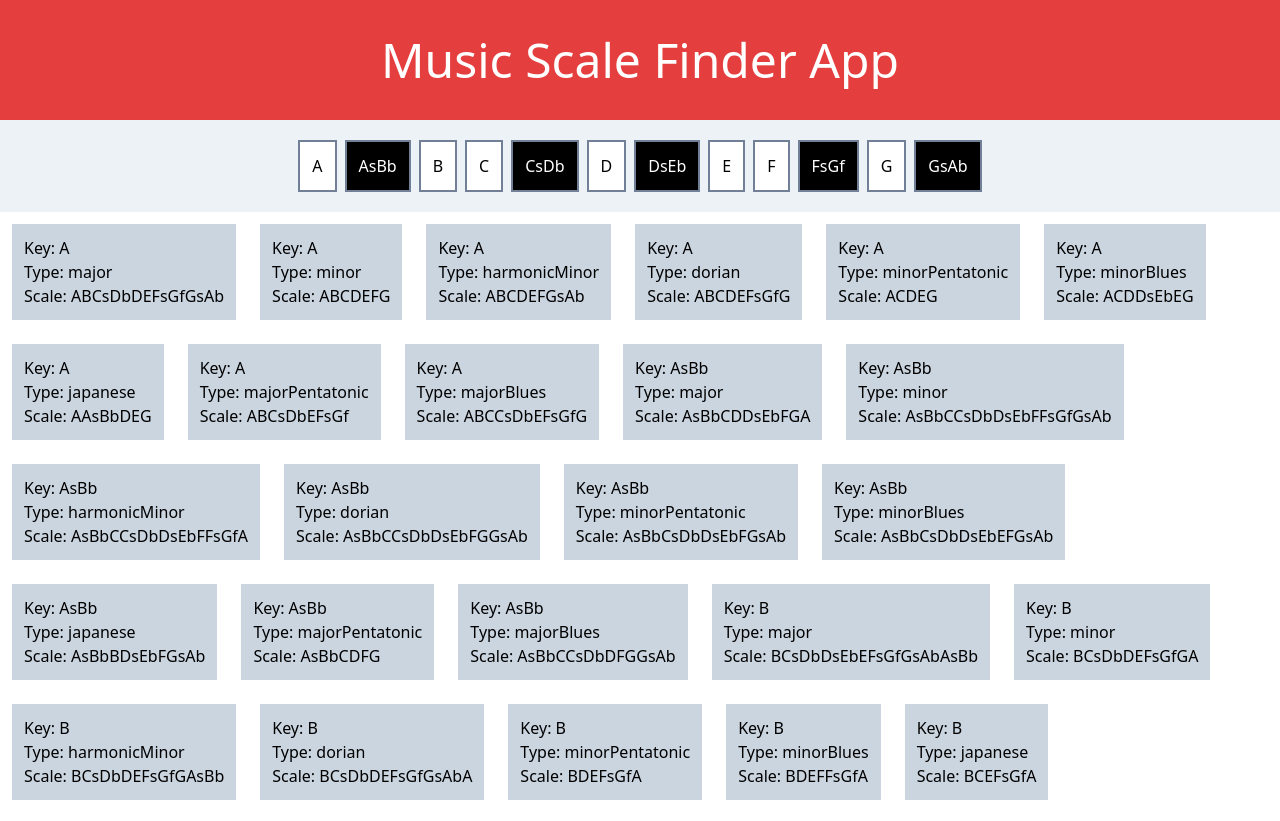
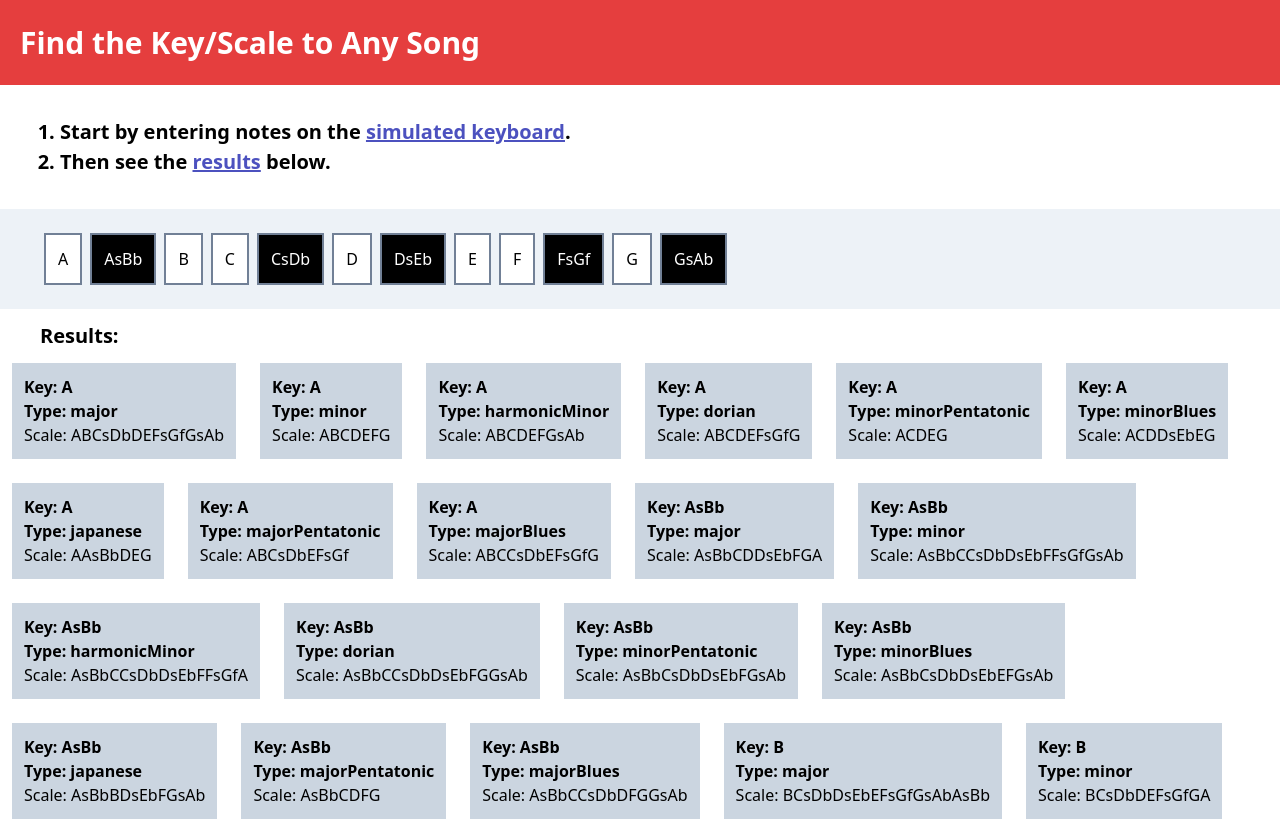
Before and after one commit to Bradslavens/MusicKeyScaleFinder, a React (Create React App) app: page / in a window 1280 px wide. Shown: the top 821 px of the page. Built offline with nearby package versions, Linux system fonts and the light colour scheme.

Commit message:
added h tags updated wrapping/padding

```diff
--- a/src/components/Header.js
+++ b/src/components/Header.js
@@ -2,9 +2,9 @@ import React from 'react'
 
 function Header(props){
     return(
-        <div class="w-full text-center text-white bg-red-600 text-5xl p-6">
-            <h1>Music Scale Finder App</h1>
-        </div>
+        <header class="font-bold w-full text-white bg-red-600 text-3xl p-5">
+            <h1>Find the Key/Scale to Any Song</h1>
+        </header>
     )
 }
 
--- a/src/components/KeyButton.js
+++ b/src/components/KeyButton.js
@@ -3,7 +3,7 @@ import React from 'react';
 function KeyButton(props) {
 
     return (
-        <div class="mx-1">
+        <div class="m-1">
             <button onClick={props.onClick} class={props.class}>{props.value}</button>
         </div>
     );
--- a/src/components/NoteInput.js
+++ b/src/components/NoteInput.js
@@ -4,7 +4,7 @@ class NoteInput extends React.Component{
 
     render() {
         return(
-            <div class="text-lg flex flex-wrap bg-green-400 text-green-100">
+            <div id="keyboard" class="px-5 text-lg flex flex-wrap bg-green-400 text-green-100">
                 {this.props.userKeys}
             </div>
         )
--- a/src/components/Results.js
+++ b/src/components/Results.js
@@ -14,16 +14,16 @@ class Results extends Component {
 
             a.push(
                 <p class="bg-gray-400 p-3 m-3">
-                    <h1>Key: {key}</h1>
-                    <h3>Type: {type}</h3>
-                    <h3>Scale: {scale}</h3>
+                    <h1 class="font-black">Key: {key}</h1>
+                    <h3 class="font-bold">Type: {type}</h3>
+                    <h3 class="font-light">Scale: {scale}</h3>
                 </p>
                 );
 
             }
         }
         return(
-            <div class="flex flex-wrap">
+            <div id="results" class="flex flex-wrap">
                 {a}
             </div>
         )
--- a/src/components/UserPanel.js
+++ b/src/components/UserPanel.js
@@ -20,10 +20,17 @@ class UserPanel extends React.Component{
     render(){
         return (
             <div>
+                <h2 class="text-xl font-bold px-5 py-8 ">
+                    <ol class="px-10 list-decimal">
+                        <li>Start by entering notes on the <a href="#keyboard" class="text-indigo-700 underline">simulated keyboard</a>.</li>
+                        <li>Then see the <a href="#results" class="text-indigo-700 underline">results</a> below.</li>
+                    </ol>
+                </h2>
                 <NoteInput  userKeys={this.state.userKeys}/>
-                <div class="flex justify-center bg-gray-200 p-5">
+                <div class="flex flex-wrap justify-left bg-gray-200 px-10 py-5">
                     {this.renderButtons()}
                 </div>
+                <h2 class="text-xl font-bold px-10 pt-3 pb-0">Results:</h2>
                 <Results scaleMatches={this.state.scales} />
             </div>
         )
```
